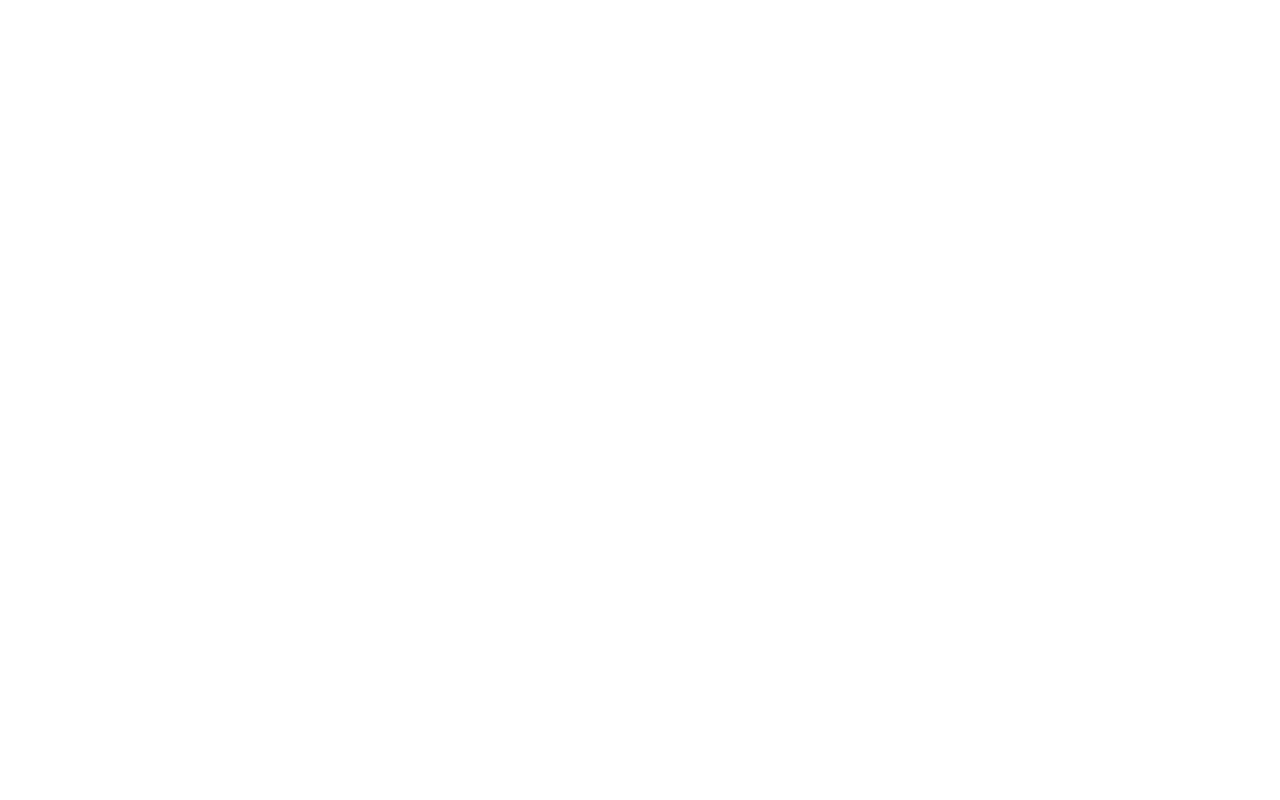
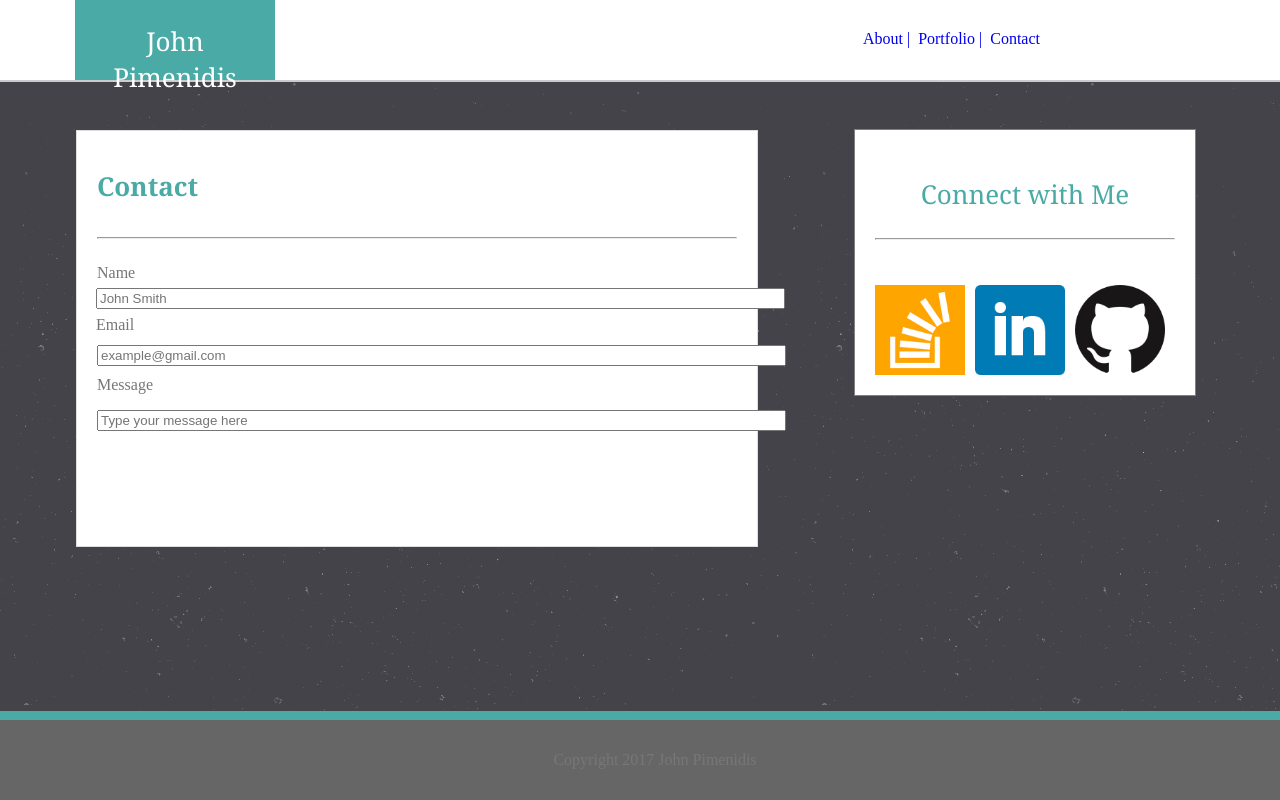
Before and after one commit to johnpim/Basic-Portfolio, a plain HTML site: page contact.html in a window 1280 px wide. Drawn offline with Linux system fonts and the light colour scheme.

Commit message:
half way point

```diff
--- a/assets/css/style.css
+++ b/assets/css/style.css
@@ -1,19 +1,80 @@
-body {
-	color:white;
-	margin: 0%;
-	padding: 0%;
-	background-color: #ffffff;
+
+
+/*---------------------------------About me-----------------------------*/
+
+
+
+.header {
+    background-color: #ffffff;
+    width: 100%;
+    border-bottom: solid 2px #cccccc;
+    margin: 0;
+    padding: 0;
+    position: absolute;
+    top: 0px;
+    left: 0px;
+    height: 80px;
 }
 
-.header {
-	color: #cccccc;
-	background-color: #ffffff;
+.yourname {
+	background-color: #4aaaa5;
+	color: #ffffff;
+	width: 180px;
 	text-align: center;
-	padding: 40px;
-	font-size: 35px;
+	position: absolute;
+	top: 0%;
+	height: 24px;
+	padding: 23px 10px 33px 10px;
+	font-size: 28px;
+	position: fixed;
+	margin-left: 75px;
+}
 
 
+.contact {
+	float: right;
+    margin-right: 240px;
+    padding-top: 30px;
 }
+
+
+.portfolio {
+	float: right;
+    margin-right: 8px;
+    padding-top: 30px;
+}
+
+.about {
+	float: right;
+    margin-right: 8px;
+    padding-top: 30px;
+}
+
+
+.mainbody {
+	width: 50%;
+    position: fixed;
+    top: 130px;
+    left: 76px;
+	margin: 0 auto 0 auto;
+	padding: 20px;
+	border: 1px solid #dddddd;
+	background-color: #ffffff;
+	color: #777777;
+}
+
+
+h1 {
+	background: #ffffff;
+	color: #4aaaa5;
+	margin-bottom: 33px;
+
+}
+
+hr {
+	margin-bottom: 25px;
+}
+
 
 .pic {
 	height: 200px;
@@ -22,62 +83,161 @@ body {
 	float: left;
 }
 
-p {
-	float: none;
-	overflow: auto;
+
+.connectwithme {
+	float: right;
+    margin-top: 121px;
+    border: solid 1px grey;
+    text-align: center;
+    margin-right: 30px;
+    background-color: #ffffff;
+    margin: 0%;
+    padding: 20px 20px 20px 20px;
+    position: fixed;
+    left: 854px;
+    top: 129px;
+    color: #4aaaa5;
 }
 
 
-.yourname {
-	color: white;
-	background-color: #4aaaa5;
-	float: left;
-	position: fixed;
-	top: 0%;
-	height: 80px;
+.stack {
+	height: 90px;
+    width: 90px;
+    float: left;
+    margin-top: 20px;
+    margin-right: 10px;
 }
 
-h1 {
-	background: #ffffff;
-	color: #4aaaa5;
 
+.linkedin {
+	height: 90px;
+    width: 90px;
+    float: left;
+    margin-top: 20px;
+    margin-right: 10px;
 }
 
-.contact {
-	float:right;
-	font-size: 18px;
-	margin-right: 10px ;
-
-}
-
-.about {
-	float:right;
-	font-size: 18px;
-	margin-right: 10px;
-}
-
-.portfolio {
-	float: right;
-	font-size: 18px;
-	margin-right: 10px;
+.github {
+	height: 90px;
+    width: 90px;
+    float: left;
+    margin-top: 20px;
+    margin-right: 10px;
 }
 
 
 .footer {
-	text-align :center;
-	background-color: #666666;
-	height: 50px;
-	position: absolute;
-	bottom: 0%;
-	width:100%;
+	float:both;
+	overflow: auto;
+	position: fixed;
+    bottom: 0%;
+    width: 100%;
+    background-color: #666666;
+    padding: 15px;
+    text-align: center;
+    margin-bottom: 0px;
+    left: 0px;
+    border-top: solid 9px #4aaaa5;
+
 }
 
-.mainbody {
-	width: 610;
+h1, .connectwithme, .yourname {
+	font-family: 'Georgia', Times, 'Times New Roman', serif;
+	font-size: 26px;
+}
+
+/* -------------------------------------------------------------------------------CONTACT----------------------------*/
+
+
+.mainbodyport {
+	width: 50%;
+    position: fixed;
+    top: 130px;
+    left: 76px;
 	margin: 0 auto 0 auto;
 	padding: 20px;
 	border: 1px solid #dddddd;
 	background-color: #ffffff;
 	color: #777777;
-	margin: ;
+	height: 375px;
 }
+
+
+
+.johnsmith {
+	position: fixed;
+    top: 288px;
+    left: 96px;
+    width: 681px;
+}
+
+
+.email {
+	position: fixed;
+    top: 300px;
+    left: 96px;
+    width: 681px;
+}
+
+.emaillink {
+	position: fixed;
+    width: 681px;
+    top: 345px;
+
+}
+
+.message {
+	position: fixed;
+    top: 360px;
+    width: 681px;
+}
+
+.messagelink {
+	position: fixed;
+    width: 681px;
+    top: 410px;
+}
+
+
+/*-----------------------------------Portfolio--------------------------*/
+
+
+/*.food {
+	width: 100px;
+	height: 150px;
+    float: left;
+    z-index: 1;
+}
+
+.foodtext {
+	float: both;
+	position: fixed;
+    background: #4aaaa5;
+    padding: 12px;
+    text-align: center;
+    width: 176px;
+    height: 12px;
+    float: left;
+    color: white;
+    top: 220px;
+}
+
+.vacation {
+	width: 100px;
+	height: 150px;
+    float: right;
+}
+
+.vacationtext {
+	position: fixed;
+    background: #4aaaa5;
+    padding: 12px;
+    text-align: center;
+    width: 176px;
+    height: 12px;
+    float: left;
+    color: white;
+    top: 220px;
+}
+
+/*
--- a/contact.html
+++ b/contact.html
@@ -0,0 +1,73 @@
+<!DOCTYPE html>
+<html lang="en">
+<head>
+	<meta charset="utf-8">
+	<title> John Pimenidis</title>
+	<link rel="stylesheet" type="text/css" href="assets/css/style.css">
+	<style>
+			body { background-image: url("assets/images/stardust.png") }
+
+	</style>
+</head>
+
+<body>
+
+	<header>
+
+		<div class="header">
+			<div class="yourname"> John Pimenidis </div>
+					<a href="file:///C:/Users/John%20Pimenidis/Desktop/Basic-Portfolio/contact.html" style="text-decoration: none" target="_blank" class="contact"> Contact </a>
+					<a href="file:///C:/Users/John%20Pimenidis/Desktop/Basic-Portfolio/portfolio.html" style="text-decoration: none" target="_blank" class="portfolio"> Portfolio&nbsp;| </a>
+					<a href="file:///C:/Users/John%20Pimenidis/Desktop/Basic-Portfolio/index.html" style="text-decoration: none" class="about"> About&nbsp;| </a>
+		</div>
+
+	</header>
+
+
+	<div class="mainbodyport">
+
+
+	<h1> Contact </h1>
+
+	<hr />
+
+		<div class="name">
+			<p> Name </p>
+			<form class="johnsmith">
+				<input type="text" placeholder="John Smith" style="width: 681px">
+			</form>
+
+		<div>
+			<p class="email"> Email </p>
+			<form class="emaillink">
+				<input type="text" placeholder="example@gmail.com" style="width: 681px">
+			</form>
+
+		<div>
+			<p class="message"> Message </p>
+			<form class="messagelink">
+				<input type="text" placeholder="Type your message here" style="width: 681px">
+			</form>
+
+	</div>
+
+	<div class="connectwithme">
+
+		<p> Connect with Me </p>
+
+		<hr />
+		<a href="https://stackoverflow.com/u/7526037" target="_blank"> <img src="assets/images/stack.png" class="stack" alt="stackoverflow"> </a>
+		<a href="https://www.linkedin.com/in/john-pimenidis-301743137" target="_blank"> <img src="assets/images/linkedin.png" class="linkedin" alt="linked"> </a>
+		<a href="https://github.com/johnpim" target="_blank"> <img src="assets/images/github.png" class="github" alt="github"> </a>
+
+	</div>
+
+	<div class="footer">
+
+		<p> Copyright 2017 John Pimenidis </p>
+
+	</div>
+
+
+</body>
+</html>
```
Also changed, not shown: index.html (+12 -7 lines), portfolio.html (+76 -0 lines), assets/images/food.jpeg (added), assets/images/github.png (added), assets/images/linkedin.png (added), assets/images/stack.png (added), assets/images/vacation.jpeg (added).
